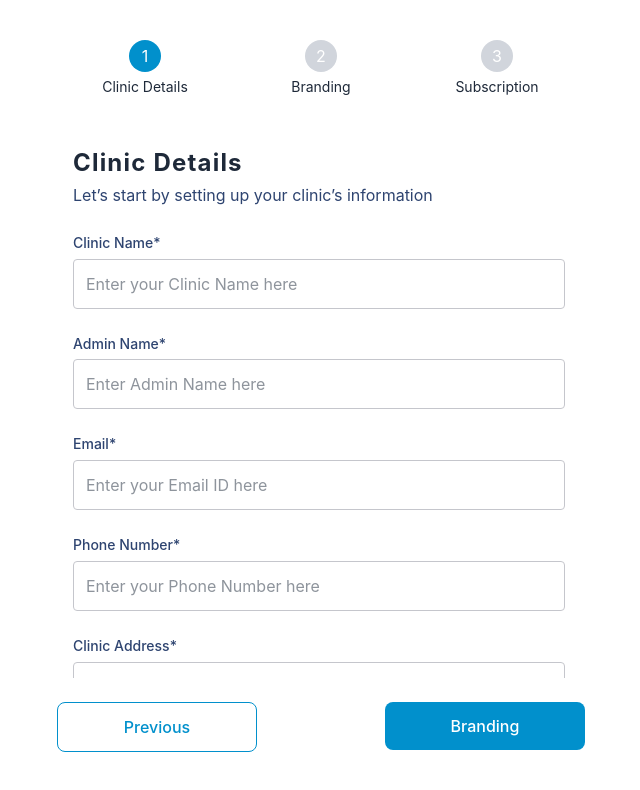
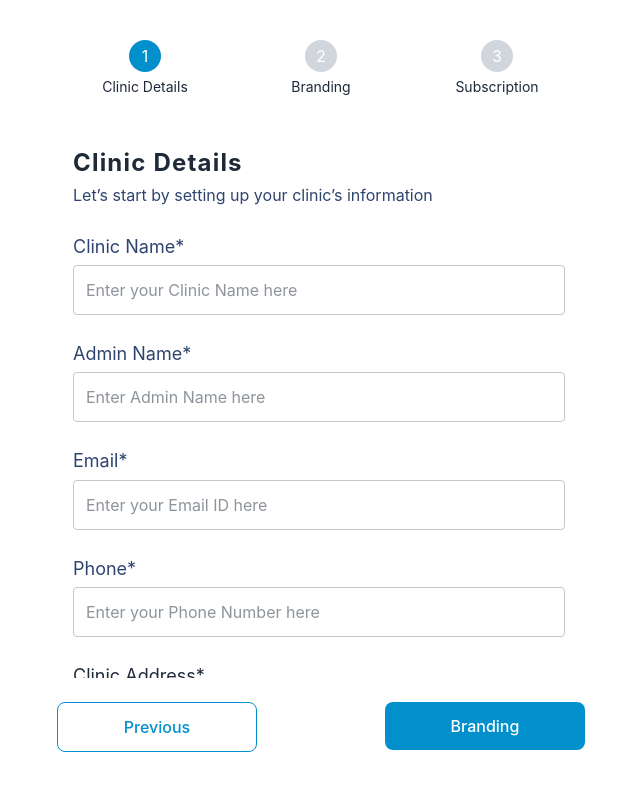
Before and after one commit to kinwitstech/SSN, a React (Vite) app: page /registerClinic in a window 1280 px wide. Shown: the top 790 px of the page, without its empty margins (319-959 px from the left). Built offline with nearby package versions, Linux system fonts and the light colour scheme.

Commit message:
Register Clinic - Clinic details page

```diff
--- a/src/components/InputField.jsx
+++ b/src/components/InputField.jsx
@@ -30,7 +30,7 @@ const Input = ({
       {label && (
         <label
           htmlFor={name}
-          className={twMerge("block mb-1 text-textPrimary", labelClassName)}
+          className={twMerge("block mb-1 text-textSecondary", labelClassName)}
         >
           {label}
         </label>
--- a/src/pages/auth/RegisterClinic/ClinicDetails.jsx
+++ b/src/pages/auth/RegisterClinic/ClinicDetails.jsx
@@ -17,13 +17,10 @@ const ClinicDetails = () => {
       </p>
 
       <div className="space-y-4">
-        {/* --- Input Fields with Labels --- */}
         <div>
-          <label className="block text-sm font-medium text-textSecondary mb-1">
-            Clinic Name*
-          </label>
           <Input
             name="clinicName"
+            label="Clinic Name*"
             placeholder="Enter your Clinic Name here"
             register={register}
             formState={formState}
@@ -31,11 +28,9 @@ const ClinicDetails = () => {
         </div>
 
         <div>
-          <label className="block text-sm font-medium text-textSecondary mb-1">
-            Admin Name*
-          </label>
           <Input
             name="adminName"
+            label="Admin Name*"
             placeholder="Enter Admin Name here"
             register={register}
             formState={formState}
@@ -43,11 +38,9 @@ const ClinicDetails = () => {
         </div>
 
         <div>
-          <label className="block text-sm font-medium text-textSecondary mb-1">
-            Email*
-          </label>
           <Input
             name="email"
+            label="Email*"
             placeholder="Enter your Email ID here"
             type="email"
             register={register}
@@ -56,11 +49,9 @@ const ClinicDetails = () => {
         </div>
 
         <div>
-          <label className="block text-sm font-medium text-textSecondary mb-1">
-            Phone Number*
-          </label>
           <Input
             name="phone"
+            label="Phone*"
             placeholder="Enter your Phone Number here"
             type="tel"
             register={register}
@@ -69,11 +60,9 @@ const ClinicDetails = () => {
         </div>
 
         <div>
-          <label className="block text-sm font-medium text-textSecondary mb-1">
-            Clinic Address*
-          </label>
           <Textarea
             name="clinicAddress"
+            label="Clinic Address*"
             placeholder="Enter your Clinic Address here"
             register={register}
             formState={formState}
@@ -82,11 +71,9 @@ const ClinicDetails = () => {
         </div>
 
         <div>
-          <label className="block text-sm font-medium text-textSecondary mb-1">
-            Speciality*
-          </label>
           <Input
             name="speciality"
+            label="Speciality*"
             placeholder="Enter your Speciality here"
             register={register}
             formState={formState}
@@ -94,11 +81,10 @@ const ClinicDetails = () => {
         </div>
 
         <div>
-          <label className="block text-sm font-medium text-textSecondary mb-1">
-            Consultation Fee*
-          </label>
+
           <Input
             name="consultationFee"
+            label="Consultation Fee*"
             placeholder="Enter the Consultation Fee here"
             register={register}
             formState={formState}
@@ -107,7 +93,7 @@ const ClinicDetails = () => {
 
         {/* --- Certificate Upload --- */}
         <div>
-          <label className="block text-sm font-medium text-textSecondary mb-1">
+          <label className="block text-textSecondary mb-1">
             Medical Registration Certificate*
           </label>
           <input
@@ -124,9 +110,9 @@ const ClinicDetails = () => {
 
         {/* --- Services Provided --- */}
         <div>
-          <p className="block text-sm font-medium text-textSecondary mb-2">
+          <label className="block text-textSecondary mb-1">
             Services Provided*
-          </p>
+          </label>
           <div className="space-y-2">
             {services.map((service) => (
               <label key={service} className="flex items-center gap-2">
```
